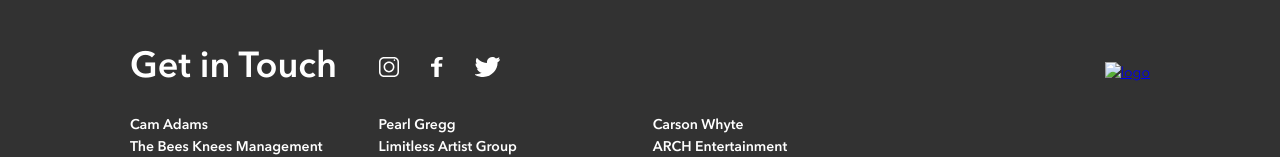
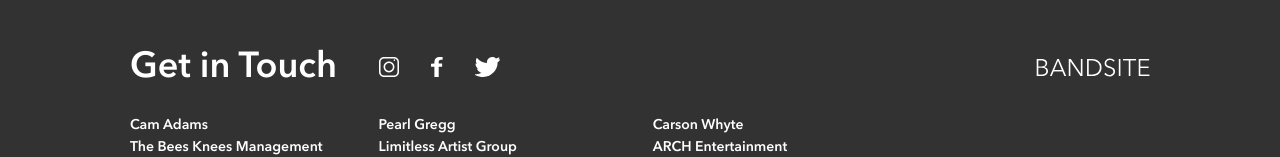
Before and after one commit to akashchauhan96/akash-chauhan-bandsite, a plain HTML site: page pages/shows.html in a window 1280 px wide. Shown: the part 873-1030 px from the top of the page. Drawn offline with Linux system fonts and the light colour scheme.

Commit message:
Add proper link path to bandsite logo in the footer section

```diff
--- a/pages/shows.html
+++ b/pages/shows.html
@@ -64,7 +64,7 @@
           </div>
         </div>
         <a href="./index.html" class="footer__logo-link">
-          <img src="./assets/logo/Logo-bandsite.svg" alt="logo" class="footer__logo--hidden-mobile" />
+          <img src="../assets/logo/Logo-bandsite.svg" alt="logo" class="footer__logo--hidden-mobile" />
         </a>
       </div>
       <div class="contacts">
```
